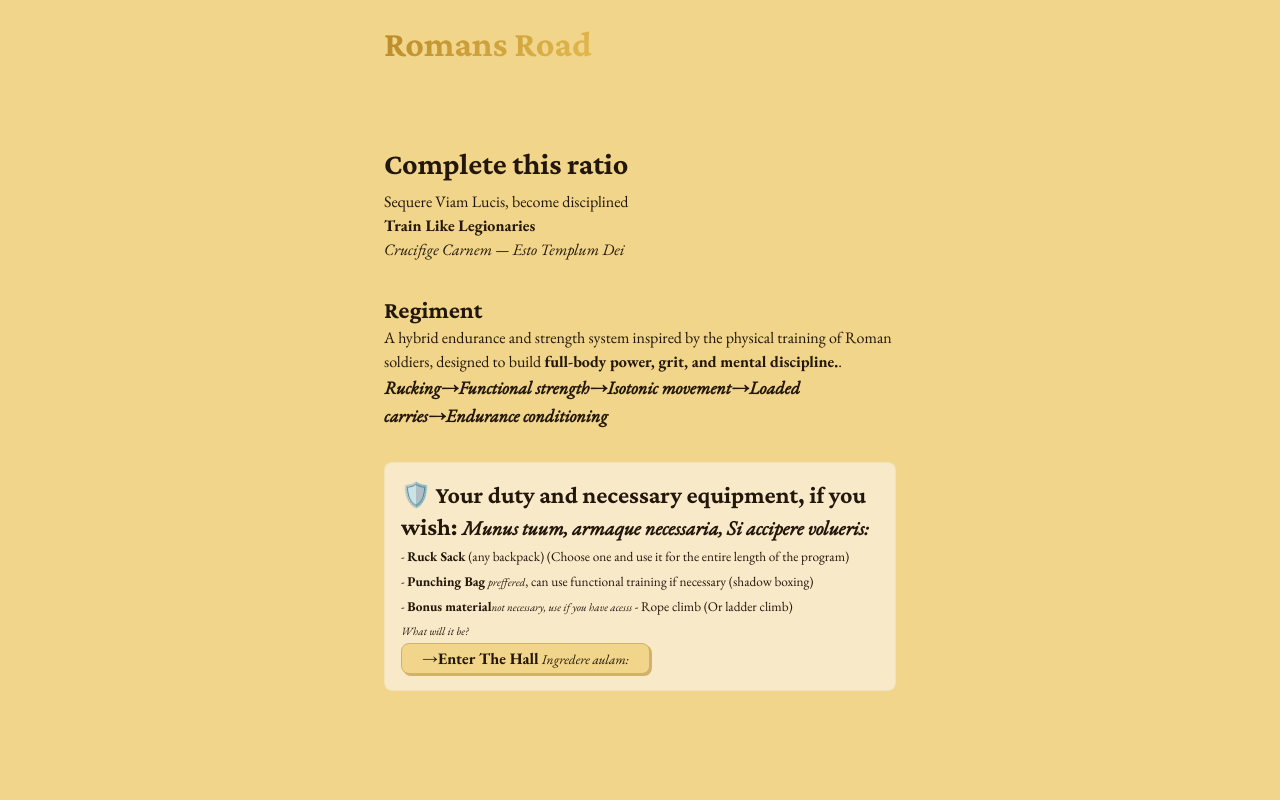
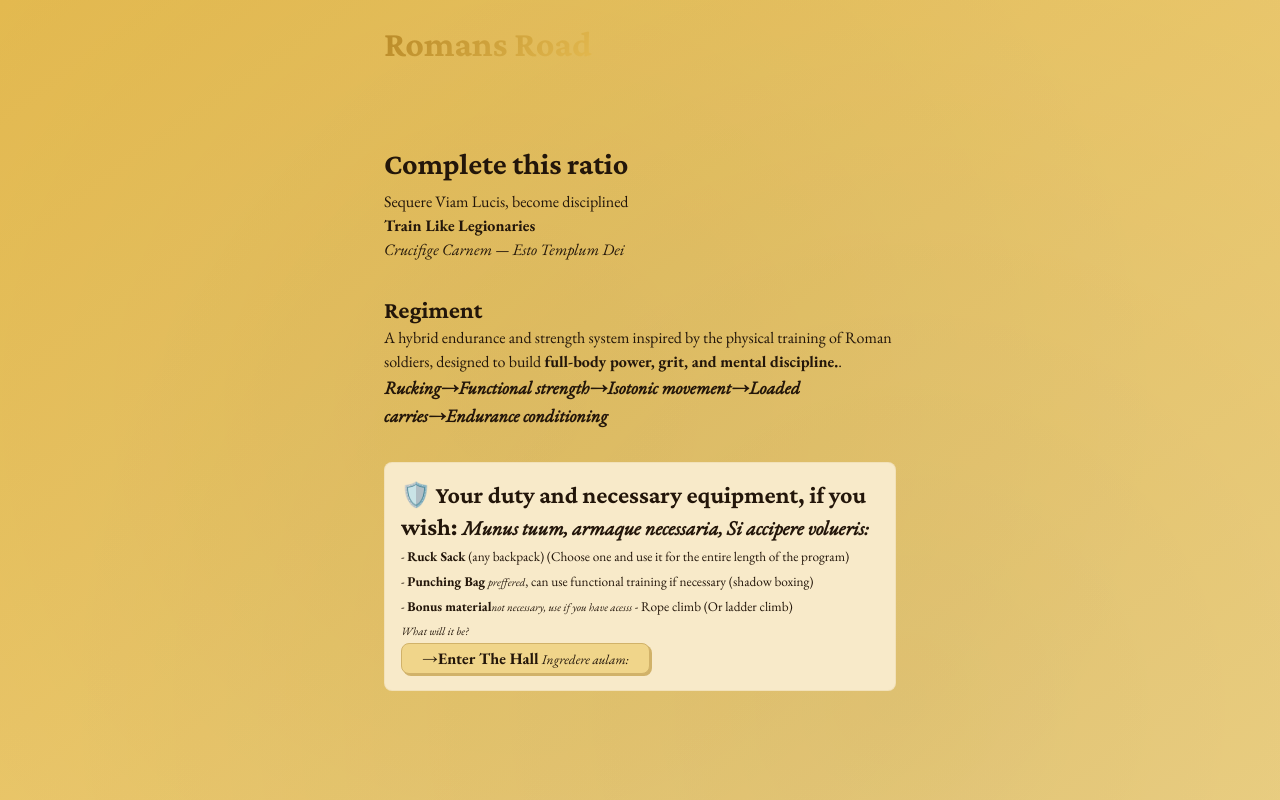
Before and after one commit to MackSienna/Romans-Road, a Vue app: page / in a window 1280 px wide. Shown: the top 800 px of the page. Built offline with nearby package versions, Linux system fonts and the light colour scheme.

Commit message:
Update style.css

```diff
--- a/src/style.css
+++ b/src/style.css
@@ -104,11 +104,22 @@
 }
 
 body {
-    background: var(--background-primary);
-    color: var(--color-primary);
-    font-size: 0.875rem;
-    line-height: 1.6rem;
+  background-color: var(--background-primary);
+  background-image:
+    radial-gradient(circle at 15% 20%, rgba(255, 255, 255, 0.25) 0%, transparent 60%),
+    radial-gradient(circle at 80% 10%, rgba(255, 255, 255, 0.2) 0%, transparent 70%),
+    radial-gradient(circle at 30% 80%, rgba(255, 255, 255, 0.18) 0%, transparent 65%),
+    radial-gradient(circle at 70% 70%, rgba(0, 0, 0, 0.05) 0%, transparent 75%),
+    radial-gradient(circle at 40% 40%, rgba(0, 0, 0, 0.03) 0%, transparent 70%),
+    linear-gradient(145deg, var(--background-accent), var(--background-primary));
+  background-blend-mode: multiply, multiply, multiply, multiply, multiply, normal;
+  background-size: 100% 100%;
+  color: var(--color-primary);
+  font-size: 0.875rem;
+  line-height: 1.6rem;
 }
+
+
 
 /* Special */
 .text-gradient {
```
